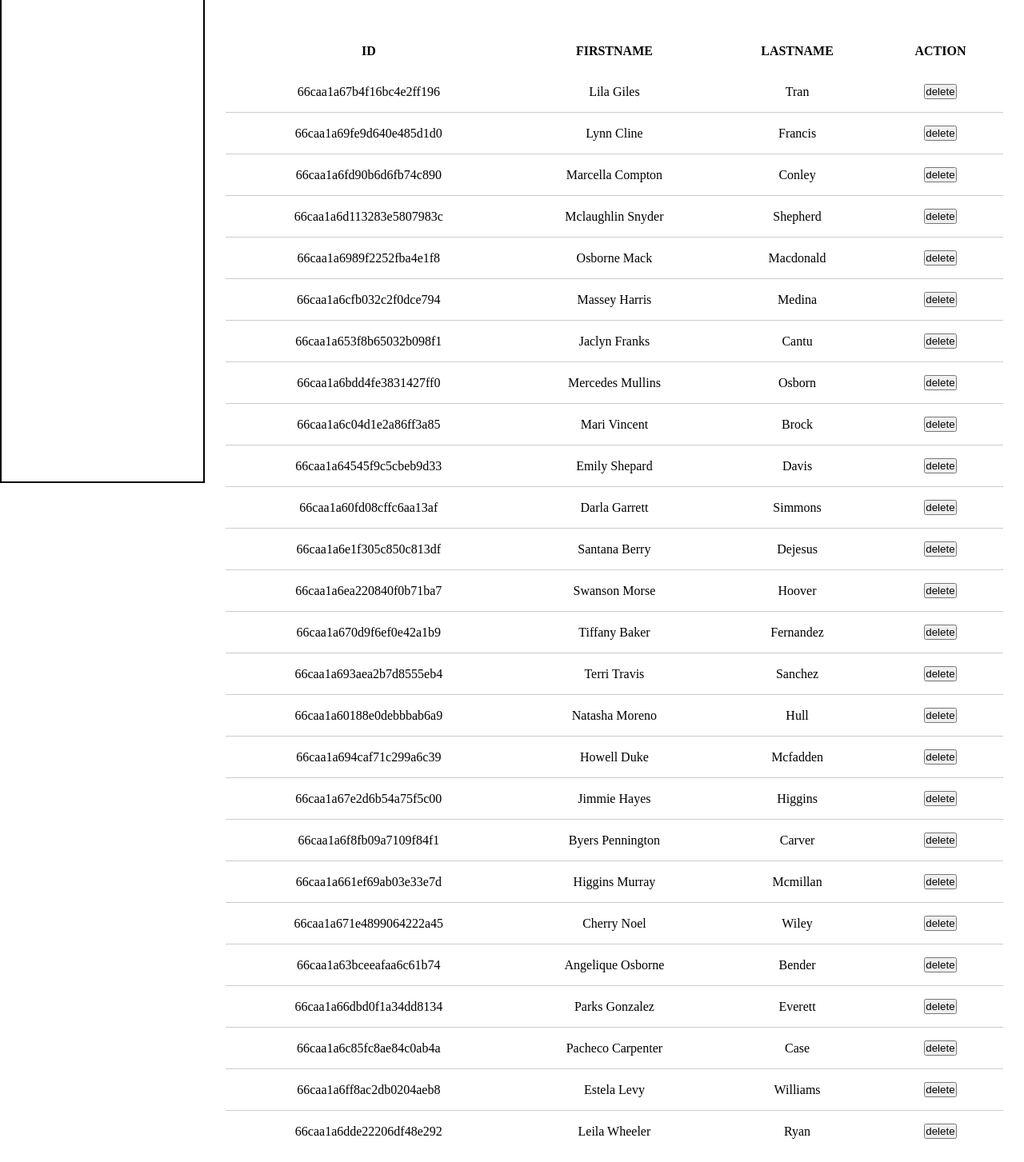
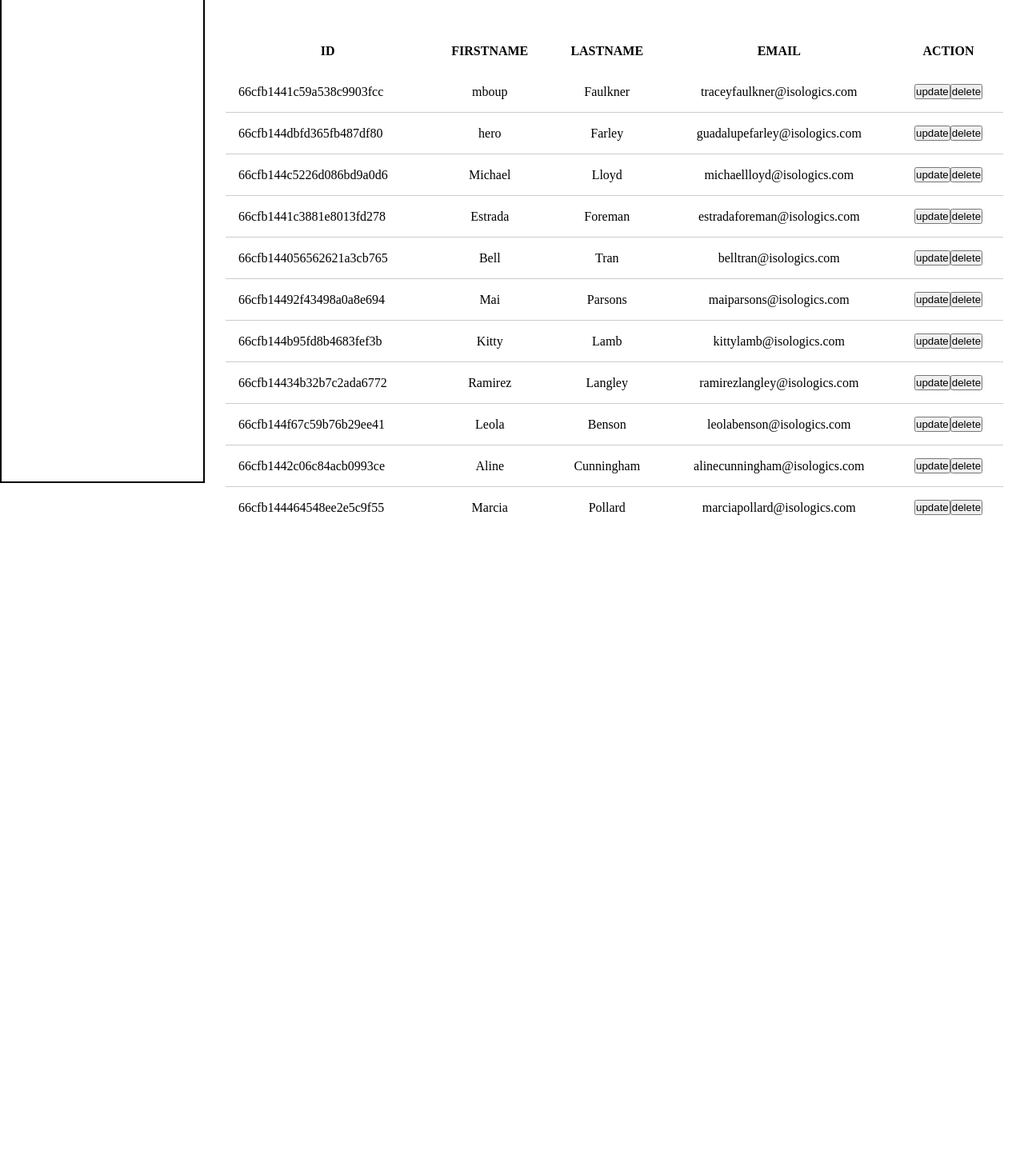
Before and after one commit to babagl/domFrontEnd, an Angular app: page /users in a window 1280 px wide. Shown: the part 196-1649 px from the top of the page at 80% size. After the commit the page ends 929 px from the top, so only its background shows below. Built offline with nearby package versions, Linux system fonts and the light colour scheme; data requests are answered from the project's data file.

Commit message:
ajout de la modification des données via le modal

```diff
--- a/db.json
+++ b/db.json
@@ -51,134 +51,81 @@
   ],
   "users": [
     {
-      "id": "66caa1a67b4f16bc4e2ff196",
-      "firstName": "Lila Giles",
-      "lastName": "Tran"
+      "firstName": "mboup",
+      "lastName": "Faulkner",
+      "email": "traceyfaulkner@isologics.com",
+      "password": "traceyfaulkner@isologics.com",
+      "id": "66cfb1441c59a538c9903fcc"
     },
     {
-      "id": "66caa1a69fe9d640e485d1d0",
-      "firstName": "Lynn Cline",
-      "lastName": "Francis"
+      "firstName": "hero",
+      "lastName": "Farley",
+      "email": "guadalupefarley@isologics.com",
+      "password": "guadalupefarley@isologics.com",
+      "id": "66cfb144dbfd365fb487df80"
     },
     {
-      "id": "66caa1a6fd90b6d6fb74c890",
-      "firstName": "Marcella Compton",
-      "lastName": "Conley"
+      "id": "66cfb144c5226d086bd9a0d6",
+      "firstName": "Michael",
+      "lastName": "Lloyd",
+      "email": "michaellloyd@isologics.com",
+      "password": "michaellloyd@isologics.com"
     },
     {
-      "id": "66caa1a6d113283e5807983c",
-      "firstName": "Mclaughlin Snyder",
-      "lastName": "Shepherd"
+      "id": "66cfb1441c3881e8013fd278",
+      "firstName": "Estrada",
+      "lastName": "Foreman",
+      "email": "estradaforeman@isologics.com",
+      "password": "estradaforeman@isologics.com"
     },
     {
-      "id": "66caa1a6989f2252fba4e1f8",
-      "firstName": "Osborne Mack",
-      "lastName": "Macdonald"
+      "id": "66cfb144056562621a3cb765",
+      "firstName": "Bell",
+      "lastName": "Tran",
+      "email": "belltran@isologics.com",
+      "password": "belltran@isologics.com"
     },
     {
-      "id": "66caa1a6cfb032c2f0dce794",
-      "firstName": "Massey Harris",
-      "lastName": "Medina"
+      "id": "66cfb14492f43498a0a8e694",
+      "firstName": "Mai",
+      "lastName": "Parsons",
+      "email": "maiparsons@isologics.com",
+      "password": "maiparsons@isologics.com"
     },
     {
-      "id": "66caa1a653f8b65032b098f1",
-      "firstName": "Jaclyn Franks",
-      "lastName": "Cantu"
+      "id": "66cfb144b95fd8b4683fef3b",
+      "firstName": "Kitty",
+      "lastName": "Lamb",
+      "email": "kittylamb@isologics.com",
+      "password": "kittylamb@isologics.com"
     },
     {
-      "id": "66caa1a6bdd4fe3831427ff0",
-      "firstName": "Mercedes Mullins",
-      "lastName": "Osborn"
+      "id": "66cfb14434b32b7c2ada6772",
+      "firstName": "Ramirez",
+      "lastName": "Langley",
+      "email": "ramirezlangley@isologics.com",
+      "password": "ramirezlangley@isologics.com"
     },
     {
-      "id": "66caa1a6c04d1e2a86ff3a85",
-      "firstName": "Mari Vincent",
-      "lastName": "Brock"
+      "id": "66cfb144f67c59b76b29ee41",
+      "firstName": "Leola",
+      "lastName": "Benson",
+      "email": "leolabenson@isologics.com",
+      "password": "leolabenson@isologics.com"
     },
     {
-      "id": "66caa1a64545f9c5cbeb9d33",
-      "firstName": "Emily Shepard",
-      "lastName": "Davis"
+      "id": "66cfb1442c06c84acb0993ce",
+      "firstName": "Aline",
+      "lastName": "Cunningham",
+      "email": "alinecunningham@isologics.com",
+      "password": "alinecunningham@isologics.com"
     },
     {
-      "id": "66caa1a60fd08cffc6aa13af",
-      "firstName": "Darla Garrett",
-      "lastName": "Simmons"
-    },
-    {
-      "id": "66caa1a6e1f305c850c813df",
-      "firstName": "Santana Berry",
-      "lastName": "Dejesus"
-    },
-    {
-      "id": "66caa1a6ea220840f0b71ba7",
-      "firstName": "Swanson Morse",
-      "lastName": "Hoover"
-    },
-    {
-      "id": "66caa1a670d9f6ef0e42a1b9",
-      "firstName": "Tiffany Baker",
-      "lastName": "Fernandez"
-    },
-    {
-      "id": "66caa1a693aea2b7d8555eb4",
-      "firstName": "Terri Travis",
-      "lastName": "Sanchez"
-    },
-    {
-      "id": "66caa1a60188e0debbbab6a9",
-      "firstName": "Natasha Moreno",
-      "lastName": "Hull"
-    },
-    {
-      "id": "66caa1a694caf71c299a6c39",
-      "firstName": "Howell Duke",
-      "lastName": "Mcfadden"
-    },
-    {
-      "id": "66caa1a67e2d6b54a75f5c00",
-      "firstName": "Jimmie Hayes",
-      "lastName": "Higgins"
-    },
-    {
-      "id": "66caa1a6f8fb09a7109f84f1",
-      "firstName": "Byers Pennington",
-      "lastName": "Carver"
-    },
-    {
-      "id": "66caa1a661ef69ab03e33e7d",
-      "firstName": "Higgins Murray",
-      "lastName": "Mcmillan"
-    },
-    {
-      "id": "66caa1a671e4899064222a45",
-      "firstName": "Cherry Noel",
-      "lastName": "Wiley"
-    },
-    {
-      "id": "66caa1a63bceeafaa6c61b74",
-      "firstName": "Angelique Osborne",
-      "lastName": "Bender"
-    },
-    {
-      "id": "66caa1a66dbd0f1a34dd8134",
-      "firstName": "Parks Gonzalez",
-      "lastName": "Everett"
-    },
-    {
-      "id": "66caa1a6c85fc8ae84c0ab4a",
-      "firstName": "Pacheco Carpenter",
-      "lastName": "Case"
-    },
-    {
-      "id": "66caa1a6ff8ac2db0204aeb8",
-      "firstName": "Estela Levy",
-      "lastName": "Williams"
-    },
-    {
-      "id": "66caa1a6dde22206df48e292",
-      "firstName": "Leila Wheeler",
-      "lastName": "Ryan"
+      "id": "66cfb144464548ee2e5c9f55",
+      "firstName": "Marcia",
+      "lastName": "Pollard",
+      "email": "marciapollard@isologics.com",
+      "password": "marciapollard@isologics.com"
     }
   ]
 }
--- a/lib/modal/modal.component.ts
+++ b/lib/modal/modal.component.ts
@@ -19,8 +19,11 @@ export class ModalComponent implements  OnChanges{
 
   @Input() isVisible: boolean = false; // Contrôle la visibilité du modal
   @Input() dataForModalAjout: any[] = [];
+  @Input() dataToUpdate: any;
+  @Output() updateData:EventEmitter<any> = new EventEmitter<any>();
   @Output() isVisibleChange: EventEmitter<boolean> = new EventEmitter<boolean>(); // Émet un événement lorsqu'on ferme le modal
   @Output() dataToAdd : EventEmitter<any> = new EventEmitter<any>();
+  addOrUpdate : boolean = true;
   form !: FormGroup;
   constructor(private formBuilder: FormBuilder) {
     this.form = this.formBuilder.group({
@@ -34,6 +37,7 @@ export class ModalComponent implements  OnChanges{
    */
   close() {
     this.isVisible = false;
+    this.addOrUpdate = true;
     this.form.reset()
     this.isVisibleChange.emit(this.isVisible);
   }
@@ -53,7 +57,13 @@ export class ModalComponent implements  OnChanges{
   * Il envoie l'objet au composant parent
   * @return void */
   onSubmit(){
-    this.dataToAdd.emit(this.form.value);
+    if(this.addOrUpdate){
+      this.dataToAdd.emit(this.form.value);
+    }else {
+      this.updateData.emit(this.form.value);
+    }
+    this.close();
+
   }
 
   /**
@@ -77,12 +87,29 @@ export class ModalComponent implements  OnChanges{
 
   ngOnChanges(changes: SimpleChanges) {
     if (changes['dataForModalAjout'] && this.dataForModalAjout.length > 0) {
+      this.addOrUpdate = true;
       this.form = this.formBuilder.group({
         ...this.getValueAndControlInData(this.dataForModalAjout)
       });
     }
     if(changes["modalVisible"] && !this.isVisible){
       this.close();
+    }
+    if (this.dataToUpdate) {
+      this.addOrUpdate = false;
+      let val: any = {};
+      if (this.dataToUpdate["id"]) {
+        for (const [key, value] of Object.entries(this.dataToUpdate)) {
+          if (key !== "id") {
+            val[key] = value;
+          }
+        }
+      } else {
+        val = this.dataToUpdate;
+      }
+      this.form.patchValue(val);
+
+
     }
   }
 
--- a/lib/tables/tables.components.ts
+++ b/lib/tables/tables.components.ts
@@ -13,14 +13,14 @@ export class TableComponent{
     @Input() headerTable : string[] = [];
     @Input() withUpdate: boolean = false;
     @Input() withDelete: boolean = false;
-    @Output() dataToUpdate : EventEmitter<number> = new EventEmitter<number>();
-    @Output() dataToDelete : EventEmitter<number> = new EventEmitter<number>();
+    @Output() dataToUpdate : EventEmitter<string> = new EventEmitter<string>();
+    @Output() dataToDelete : EventEmitter<string> = new EventEmitter<string>();
 
 
-    public updateData=(dataId : number)=>{
+    public updateData=(dataId : string)=>{
         this.dataToUpdate.emit(dataId);
     }
-    public deleteData=(dataId : number)=>{
+    public deleteData=(dataId : string)=>{
         this.dataToDelete.emit(dataId)
     }
 
--- a/public/model.schema.json
+++ b/public/model.schema.json
@@ -9,24 +9,7 @@
       "withDelete" : true,
       "ajout" : [
         {
-        "id" : 1,
-        "value" : [
-          {
-            "type" : "input",
-            "label": "Identifiant",
-            "inputType": "number",
-            "errorMessage" : "Le champ id est requis.",
-            "control": {
-              "initiale" : "0",
-              "validations" : ["required"]
-            },
-            "id": "id",
-            "name" : "id"
-          }
-        ]
-        },
-        {
-          "id" : 2,
+          "id" : 1,
           "value" : [
 
         {
@@ -52,7 +35,7 @@
         "titre" : "Utilisateurs",
         "endpoint" : "users",
         "headerTable" : [
-            "id", "firstName", "lastName"
+            "id", "firstName", "lastName", "email"
         ],
         "withUpdate" : true,
         "withDelete" : true,
@@ -70,7 +53,7 @@
                     },
                     "errorMessage" : "Le champ prenom est requis et dois comporter au moins 3 lettres",
                     "id": "prenom",
-                    "name": "prenom",
+                    "name": "firstName",
                     "type" : "input"
                   },
                   {
@@ -82,7 +65,7 @@
                     },
                     "errorMessage" : "Le champ nom est requis",
                     "id": "nom",
-                    "name": "nom",
+                    "name": "lastName",
                     "type" : "input"
                   }
         ]
--- a/src/app/defaultCrud/default-crud/default-crud.component.html
+++ b/src/app/defaultCrud/default-crud/default-crud.component.html
@@ -13,13 +13,15 @@
             [withDelete]="withDelete"
             [withUpdate]="withUpdate"
             (dataToDelete)="deleteData($event)"
-            (dataToUpdate)="updateData($event)"
+            (dataToUpdate)="dataIdDateToUpdate($event)"
           ></lib-table>
     </div>
   <!-- Composant Modal -->
   <lib-modal
     [(isVisible)]="modalVisible"
+    [dataToUpdate]="dataToUpdate"
     [dataForModalAjout]="dataForModalAjout"
     (dataToAdd)="addNewData($event)"
+    (updateData)="updateData($event)"
   ></lib-modal>
 </div>
--- a/src/app/defaultCrud/default-crud/default-crud.component.ts
+++ b/src/app/defaultCrud/default-crud/default-crud.component.ts
@@ -21,6 +21,7 @@ export class DefaultCrudComponent implements OnInit{
   dataTable : any[] = [];
   withDelete : boolean = false;
   withUpdate : boolean = false;
+  dataToUpdate : any;
   uri : string = "";
   modalVisible: boolean = false; // État de visibilité du modal
   dataForModalAjout : any[] = [];
@@ -43,7 +44,7 @@ export class DefaultCrudComponent implements OnInit{
         console.log(data)
         this.title = data["titre"];
         this.headerTable = data[uri]["headerTable"];
-        this.withDelete = data[uri]["withDelete"];
+        this.withUpdate = data[uri]["withUpdate"];
         this.withDelete = data[uri]["withDelete"];
         this.dataForModalAjout = data[uri]["ajout"];
       }),
@@ -55,6 +56,11 @@ export class DefaultCrudComponent implements OnInit{
       next : (data : any)=>{
         this.dataTable = data;
       },error : () =>{
+        this.alertService.showAlert({
+          title: "Erreur",
+          text: "Une érreur s'est produite lors de la récupération des données ",
+          icon: "error"
+        });
         console.error("Erreur lors de la lecture du fichier json" );
 
 
@@ -63,12 +69,33 @@ export class DefaultCrudComponent implements OnInit{
 
   }
 
-  updateData(dataId : number){
-    console.log("updata data")
-    console.log(dataId);
+  dataIdDateToUpdate(dataId : string){
+    this.dataToUpdate = this.dataTable.find(element => element["id"] == dataId);
+    this.modalVisible = true;
+  }
 
+
+
+  updateData(data : any){
+    console.log("mons")
+    console.log(this.dataToUpdate)
+    this.crudService.putData(this.uri+"/"+this.dataToUpdate.id.toString(), data).subscribe({
+      next :(value : any) =>{
+        console.log(value)
+        this.dataTable = this.dataTable.filter(element => element.id != this.dataToUpdate.id)
+        this.dataTable.unshift(value)
+      },
+      error : (err)=>{
+        console.log(err)
+        this.alertService.showAlert({
+          title: "Erreur",
+          text: "Une érreur s'est produite lors de la modification des données",
+          icon: "error"
+        })
+      }
+    })
   }
-  deleteData(dataId : number){
+  deleteData(dataId : string){
     this.crudService.deleteData(this.uri, dataId).subscribe(
       {
         next : (data : any)=>{
```
Also changed, not shown: .sonar/report-task.txt.
